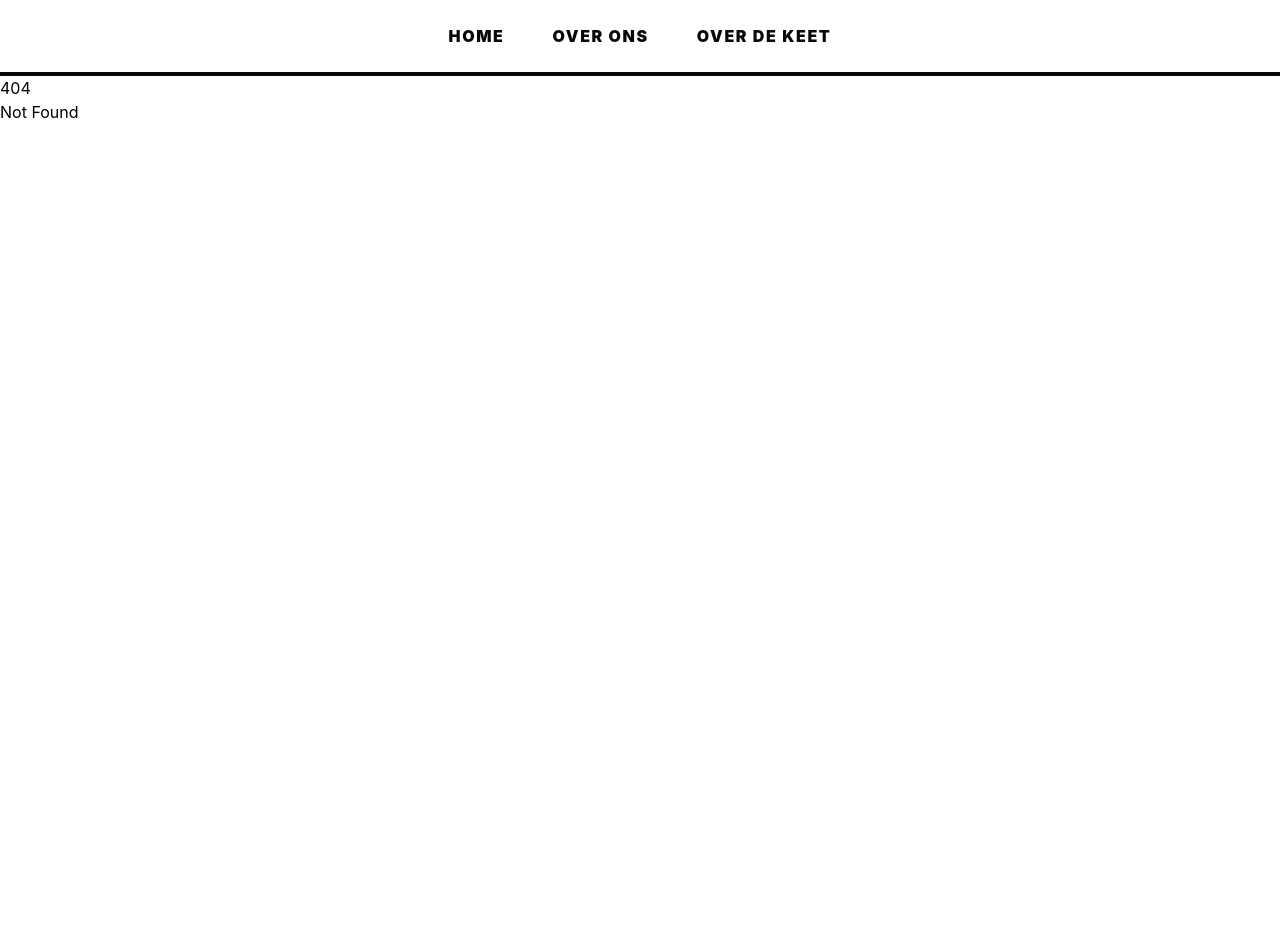
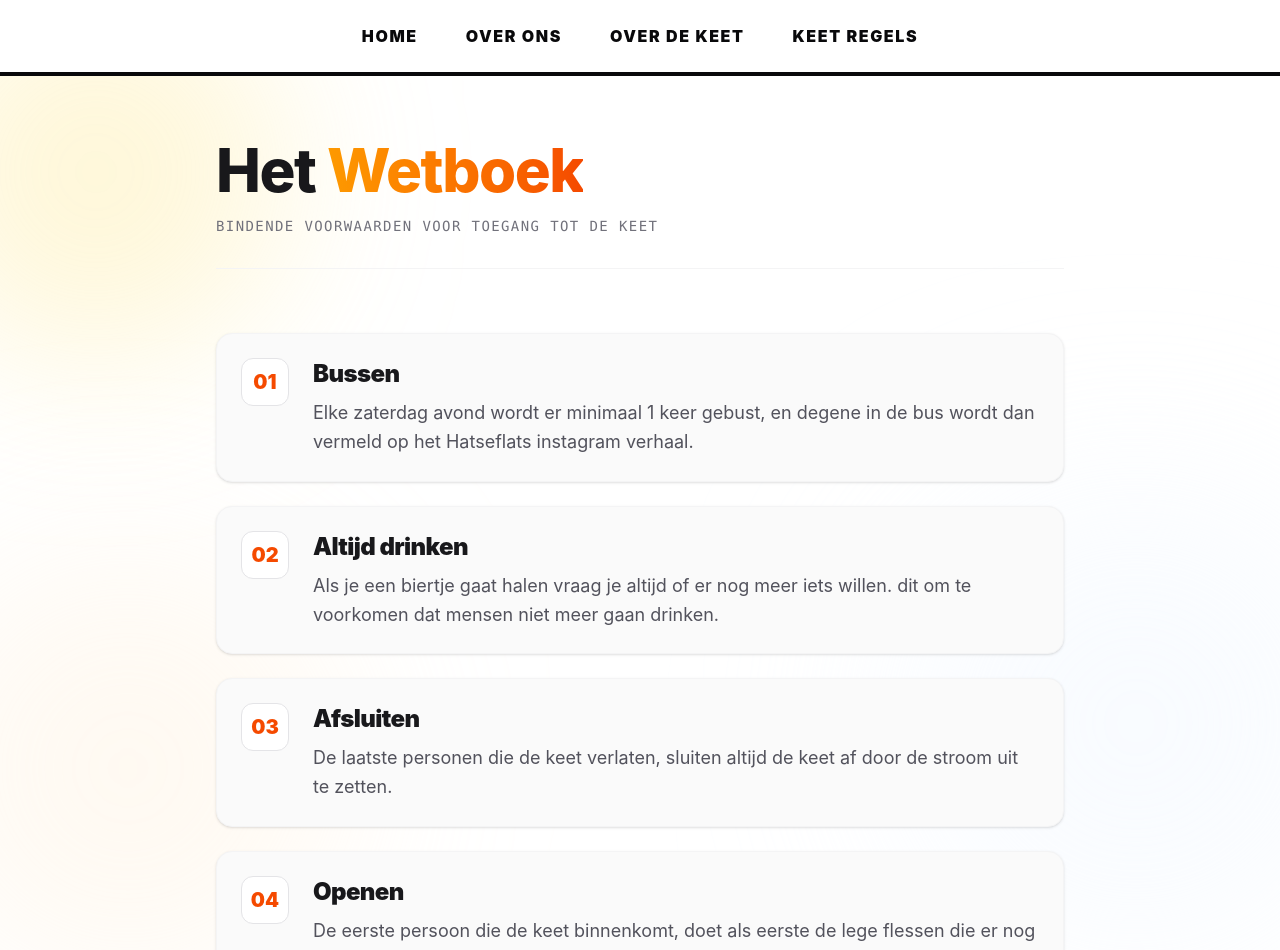
Before and after one commit to kc-kees/keet-website, a SvelteKit app: page /keet-regels in a window 1280 px wide. Before the commit this address had no page. Shown: the top 950 px of the page. Before the commit the page ends 800 px from the top, so only its background shows below. Built offline with nearby package versions, Linux system fonts and the light colour scheme.

Commit message:
update : regels pagina toegevoegd

```diff
--- a/src/routes/+layout.svelte
+++ b/src/routes/+layout.svelte
@@ -7,6 +7,7 @@
     <a href="/" class="hover:text-amber-500 hover:-translate-y-1 transition-all">Home</a>
     <a href="/over-ons" class="hover:text-amber-500 hover:-translate-y-1 transition-all">Over ons</a>
     <a href="/over-de-keet" class="hover:text-amber-500 hover:-translate-y-1 transition-all">Over de keet</a>
+    <a href="/keet-regels" class="hover:text-amber-500 hover:-translate-y-1 transition-all">Keet regels</a>
 </nav>
 
 {@render children()}
--- /dev/null
+++ b/src/routes/keet-regels/+page.svelte
@@ -0,0 +1,71 @@
+<script>
+    // Jouw centrale wetboek database.
+    // Voeg hier gewoon een nieuw blokje toe en de website bouwt hem automatisch op!
+    const regels = [
+        {
+            titel: "Bussen",
+            tekst: "Elke zaterdag avond wordt er minimaal 1 keer gebust, en degene in de bus wordt dan vermeld op het Hatseflats instagram verhaal."
+        },
+        {
+            titel: "Altijd drinken",
+            tekst: "Als je een biertje gaat halen vraag je altijd of er nog meer iets willen. dit om te voorkomen dat mensen niet meer gaan drinken."
+        },
+        {
+            titel: "Afsluiten",
+            tekst: "De laatste personen die de keet verlaten, sluiten altijd de keet af door de stroom uit te zetten."
+        },
+        {
+            titel: "Openen",
+            tekst: "De eerste persoon die de keet binnenkomt, doet als eerste de lege flessen die er nog staan in lege kratten stoppen."
+        },
+        {
+            titel: "krattenkamer",
+            tekst: "alle kratten die we gevuld hebben met lege flesjes worden neergezet in de krattenkamer. de bedoeling van deze kamer is dat je er niet meer  in kan omdat er teveel kratten in staan."
+        }
+
+    ];
+</script>
+
+<main class="min-h-screen bg-white text-zinc-900 pb-24 relative overflow-hidden">
+
+    <div class="absolute inset-0 z-0 pointer-events-none">
+        <div class="absolute -top-24 -left-24 w-96 h-96 bg-amber-200 rounded-full mix-blend-multiply filter blur-[80px] opacity-30"></div>
+        <div class="absolute top-1/3 -right-24 w-120 h-120 bg-blue-50 rounded-full mix-blend-multiply filter blur-[100px] opacity-40"></div>
+        <div class="absolute bottom-1/4 -left-24 w-md h-112 bg-orange-100 rounded-full mix-blend-multiply filter blur-[90px] opacity-30"></div>
+    </div>
+
+    <section class="max-w-4xl mx-auto px-6 pt-16 relative z-10 w-full">
+
+        <div class="mb-16 border-b border-zinc-100 pb-8">
+
+            <h1 class="text-5xl md:text-6xl font-extrabold tracking-tight mb-4 text-zinc-900">
+                Het <span class="text-transparent bg-clip-text bg-linear-to-r from-amber-500 to-orange-600">Wetboek</span>
+            </h1>
+            <p class="text-zinc-500 font-mono text-sm uppercase tracking-widest">
+                Bindende voorwaarden voor toegang tot de Keet
+            </p>
+        </div>
+
+        <div class="space-y-6">
+
+            {#each regels as regel, index}
+                <div class="bg-zinc-50 border border-zinc-100 rounded-2xl p-6 flex gap-6 items-start shadow-sm hover:shadow-md transition-shadow">
+
+                    <div class="bg-white border border-zinc-200 w-12 h-12 rounded-xl flex items-center justify-center shrink-0">
+                        <span class="font-black text-xl text-orange-600">{String(index + 1).padStart(2, '0')}</span>
+                    </div>
+
+                    <div>
+                        <h2 class="text-2xl font-black text-zinc-900 mb-2 tracking-tight">{regel.titel}</h2>
+                        <p class="text-zinc-600 text-lg leading-relaxed">
+                            {regel.tekst}
+                        </p>
+                    </div>
+
+                </div>
+            {/each}
+
+        </div>
+
+    </section>
+</main>
--- a/src/routes/over-de-keet/+page.svelte
+++ b/src/routes/over-de-keet/+page.svelte
@@ -2,16 +2,16 @@
 
     <div class="absolute inset-0 z-0 pointer-events-none">
         <div class="absolute -top-24 -left-24 w-96 h-96 bg-amber-200 rounded-full mix-blend-multiply filter blur-[80px] opacity-30"></div>
-        <div class="absolute top-1/3 -right-24 w-[30rem] h-[30rem] bg-blue-50 rounded-full mix-blend-multiply filter blur-[100px] opacity-40"></div>
-        <div class="absolute bottom-1/4 -left-24 w-[28rem] h-[28rem] bg-orange-100 rounded-full mix-blend-multiply filter blur-[90px] opacity-30"></div>
+        <div class="absolute top-1/3 -right-24 w-120 h-120 bg-blue-50 rounded-full mix-blend-multiply filter blur-[100px] opacity-40"></div>
+        <div class="absolute bottom-1/4 -left-24 w-md h-112 bg-orange-100 rounded-full mix-blend-multiply filter blur-[90px] opacity-30"></div>
     </div>
 
     <section class="max-w-4xl mx-auto px-6 pt-16 relative z-10 w-full">
 
         <div class="mb-16 border-b border-zinc-100 pb-8">
 
-            <h1 class="text-5xl md:text-7xl font-extrabold tracking-tight mb-4 text-zinc-900">
-                De <span class="text-transparent bg-clip-text bg-gradient-to-r from-amber-500 to-orange-600">Hatseflats</span> Kronieken
+            <h1 class="text-5xl md:text-6xl font-extrabold tracking-tight mb-4 text-zinc-900">
+                De <span class="text-transparent bg-clip-text bg-linear-to-r from-amber-500 to-orange-600">Hatseflats</span> geschiedenis
             </h1>
             <p class="text-zinc-500 font-mono text-sm uppercase tracking-widest">
                 Van Camper tot Chalet // De Historie van Silvolde
@@ -21,9 +21,9 @@
         <div class="space-y-24 text-lg text-zinc-700 leading-relaxed">
 
             <div class="border-l-4 border-amber-500 pl-6 md:pl-8 relative">
-                <div class="absolute w-4 h-4 bg-amber-500 rounded-full -left-[10px] top-2 shadow-[0_0_10px_rgba(245,158,11,0.5)]"></div>
+                <div class="absolute w-4 h-4 bg-amber-500 rounded-full -left-2.5 top-2 shadow-[0_0_10px_rgba(245,158,11,0.5)]"></div>
 
-                <div class="absolute -bottom-24 -left-[4px] w-[4px] h-24 bg-gradient-to-b from-amber-500 to-orange-600"></div>
+                <div class="absolute -bottom-24 -left-1 w-1 h-24 bg-linear-to-b from-amber-500 to-orange-600"></div>
 
                 <span class="font-mono text-sm font-bold text-amber-600 uppercase tracking-wider block mb-2">Hoofdstuk 1 // 2022 - 2024</span>
                 <h2 class="text-3xl font-black text-zinc-900 uppercase tracking-tight mb-4">De Romantiek van de Camper</h2>
@@ -32,11 +32,11 @@
                 </p>
                 <div class="grid sm:grid-cols-2 gap-4 my-8">
                     <div class="bg-zinc-50 p-2 rounded-2xl border border-zinc-100 shadow-md transform -rotate-1 hover:rotate-0 transition-transform duration-300">
-                        <img src="/fotos/keet/hatseflats.png" alt="De oude keet in actie" class="rounded-xl w-full aspect-[4/3] object-cover" />
+                        <img src="/fotos/keet/hatseflats.png" alt="De oude keet in actie" class="rounded-xl w-full aspect-4/3 object-cover" />
                         <span class="text-xs font-mono text-zinc-400 block mt-2 text-center">// De Oude Keet</span>
                     </div>
                     <div class="bg-zinc-50 rounded-2xl border border-zinc-100 shadow-md transform rotate-1 hover:rotate-0 transition-transform duration-300">
-                        <div class="w-full aspect-[4/3] bg-zinc-100 rounded-t-xl overflow-hidden p-2 flex items-center justify-center">
+                        <div class="w-full aspect-4/3 bg-zinc-100 rounded-t-xl overflow-hidden p-2 flex items-center justify-center">
                             <img src="/fotos/keet/keet-vuurwerk.png" alt="De allerlaatste dag in de camper" class="max-h-full max-w-full rounded-md object-contain" />
                         </div>
                         <span class="text-xs font-mono text-zinc-400 block p-2 pb-3 text-center border-t border-zinc-100">// De Laatste Dag</span>
@@ -45,9 +45,9 @@
             </div>
 
             <div class="border-l-4 border-orange-600 pl-6 md:pl-8 relative">
-                <div class="absolute w-4 h-4 bg-orange-600 rounded-full -left-[10px] top-2 shadow-[0_0_10px_rgba(220,38,38,0.5)]"></div>
+                <div class="absolute w-4 h-4 bg-orange-600 rounded-full -left-2.5 top-2 shadow-[0_0_10px_rgba(220,38,38,0.5)]"></div>
 
-                <div class="absolute -bottom-24 -left-[4px] w-[4px] h-24 bg-gradient-to-b from-orange-600 to-zinc-900"></div>
+                <div class="absolute -bottom-24 -left-1 w-1 h-24 bg-linear-to-b from-orange-600 to-zinc-900"></div>
 
                 <span class="font-mono text-sm font-bold text-orange-600 uppercase tracking-wider block mb-2">Hoofdstuk 2 // De Grote Sloop</span>
                 <h2 class="text-3xl font-black text-zinc-900 uppercase tracking-tight mb-4">Slopen voor Houtvuur</h2>
@@ -55,14 +55,14 @@
                     Niet omdat hij per se in de weg stond voor het nieuwe chalet, maar simpelweg omdat we er klaar mee waren en dat ding gewoon wég wilden hebben. En een excuus voor een sloopklus lieten we ons natuurlijk geen twee keer zeggen. De oude keet werd eigenhandig en vakkundig gestript en tot de grond toe afgebroken. Geen splinter ging verloren: al het hout werd verzameld voor een gigantisch, eervol afscheidskampvuur. De camper werd uitgezwaaid in stijl.
                 </p>
 
-                <div class="bg-zinc-50 p-2 rounded-[2rem] border border-zinc-100 shadow-lg my-8 transform rotate-1 hover:rotate-0 transition-transform duration-300">
-                    <img src="/fotos/keet/vuur-keet.png" alt="De afbraak en het houtvuur" class="rounded-xl w-full aspect-[16/9] object-cover" />
+                <div class="bg-zinc-50 p-2 rounded-4xl border border-zinc-100 shadow-lg my-8 transform rotate-1 hover:rotate-0 transition-transform duration-300">
+                    <img src="/fotos/keet/vuur-keet.png" alt="De afbraak en het houtvuur" class="rounded-xl w-full aspect-video object-cover" />
                     <span class="text-xs font-mono text-zinc-400 block mt-2 text-center">// Operatie Sloop & Kampvuur</span>
                 </div>
             </div>
 
             <div class="border-l-4 border-zinc-900 pl-6 md:pl-8 relative">
-                <div class="absolute w-4 h-4 bg-zinc-900 rounded-full -left-[10px] top-2"></div>
+                <div class="absolute w-4 h-4 bg-zinc-900 rounded-full -left-2.5 top-2"></div>
                 <span class="font-mono text-sm font-bold text-zinc-500 uppercase tracking-wider block mb-2">Hoofdstuk 3 // De Wederopbouw</span>
                 <h2 class="text-3xl font-black text-zinc-900 uppercase tracking-tight mb-4">De Aankomst van het Chalet</h2>
                 <p class="mb-6">
@@ -71,11 +71,11 @@
 
                 <div class="grid sm:grid-cols-2 gap-4 my-8">
                     <div class="bg-zinc-50 p-2 rounded-2xl border border-zinc-100 shadow-md transform -rotate-1 hover:rotate-0 transition-transform duration-300">
-                        <img src="/fotos/keet/nieuwe-keet.png" alt="Aankomst van het chalet" class="rounded-xl w-full aspect-[4/3] object-cover" />
+                        <img src="/fotos/keet/nieuwe-keet.png" alt="Aankomst van het chalet" class="rounded-xl w-full aspect-4/3 object-cover" />
                         <span class="text-xs font-mono text-zinc-400 block mt-2 text-center">// Aankomst op Locatie</span>
                     </div>
                     <div class="bg-zinc-50 p-2 rounded-2xl border border-zinc-100 shadow-md transform rotate-1 hover:rotate-0 transition-transform duration-300">
-                        <img src="/fotos/keet/binnenkant-nieuwe-keet.png" alt="De binnenkant van het chalet tijdens de verbouwing" class="rounded-xl w-full aspect-[4/3] object-cover" />
+                        <img src="/fotos/keet/binnenkant-nieuwe-keet.png" alt="De binnenkant van het chalet tijdens de verbouwing" class="rounded-xl w-full aspect-4/3 object-cover" />
                         <span class="text-xs font-mono text-zinc-400 block mt-2 text-center">// De Binnenkant</span>
                     </div>
                 </div>
```
